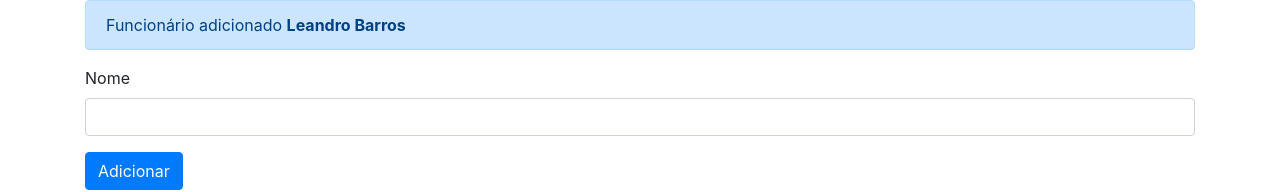
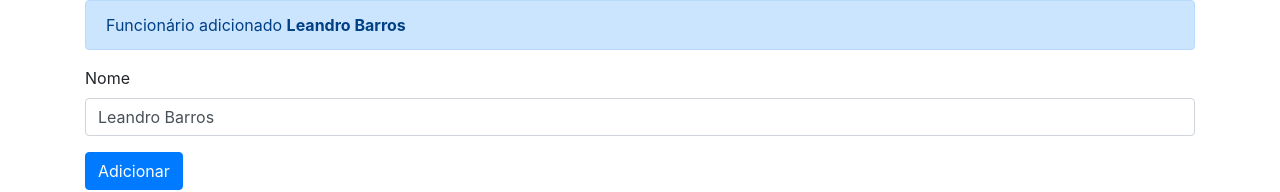
Before and after one commit to leandro-barros/primeiros-passos-angular, an Angular app: page / in a window 1280 px wide. Shown: the top 192 px of the page. Built offline with nearby package versions, Linux system fonts and the light colour scheme.

Commit message:
Usando property binding.

```diff
--- a/src/app/app.component.html
+++ b/src/app/app.component.html
@@ -5,8 +5,9 @@
 
   <div class="form-group">
     <label>Nome</label>
-    <input type="text" class="form-control" #nomeInput>
+    <input type="text" class="form-control" (input)="alterar(nomeInput)" #nomeInput [value]="nome">
   </div>
 
-  <button type="button" class="btn btn-primary" (click)="adicionar(nomeInput.value)">Adicionar</button>
+  <button type="button" class="btn btn-primary"
+          (click)="adicionar(nomeInput.value)" [disabled]="nome.length == 0" >Adicionar</button>
 </div>
--- a/src/app/app.component.ts
+++ b/src/app/app.component.ts
@@ -11,4 +11,8 @@ export class AppComponent {
   adicionar(nome : string){
     this.nome = nome;
   }
+
+  alterar(event : any){
+    this.nome = event.value;
+  }
 }
```
